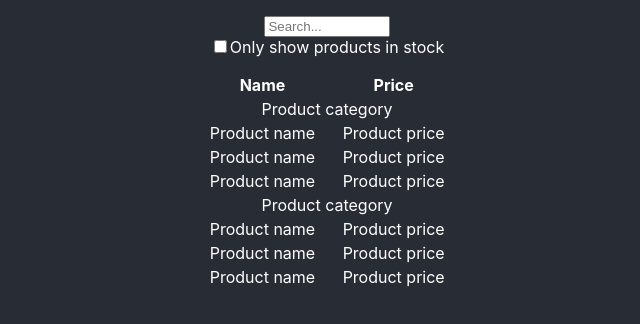
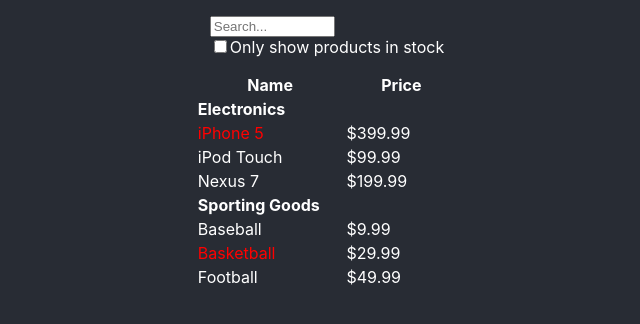
Before and after one commit to agnieszka-n/SearchList, a React (Create React App) app in the folder search-list/: page / in a window 1280 px wide. Shown: the top 324 px of the page, without its empty margins (313-953 px from the left). Built offline with nearby package versions, Linux system fonts and the light colour scheme.

Commit message:
Displaying real data.

```diff
--- a/search-list/src/App.css
+++ b/search-list/src/App.css
@@ -1,8 +1,4 @@
-.App {
-  text-align: center;
-}
-
-.App-header {
+.App__header {
   background-color: #282c34;
   min-height: 100vh;
   display: flex;
--- a/search-list/src/App.tsx
+++ b/search-list/src/App.tsx
@@ -4,8 +4,8 @@ import FilterableProductTable from './FilterableProductTable';
 
 function App() {
   return (
-    <div className="App">
-      <header className="App-header">
+    <div>
+      <header className="App__header">
         <FilterableProductTable />
       </header>
     </div>
--- a/search-list/src/FilterableProductTable.tsx
+++ b/search-list/src/FilterableProductTable.tsx
@@ -1,16 +1,10 @@
 import React from "react";
 import SearchBar from './SearchBar';
 import ProductTable from "./ProductTable";
-
-export interface Item {
-  category: string,
-  price: string,
-  stocked: boolean,
-  name: string
-};
+import Product from './Product';
 
 export default class FilterableProductTable extends React.Component<{}> {
-  private readonly allProducts: Item[];
+  private readonly allProducts: Product[];
 
   constructor(props: {}) {
     super(props);
@@ -28,7 +22,7 @@ export default class FilterableProductTable extends React.Component<{}> {
     return (
       <div>
         <SearchBar />
-        <ProductTable />
+        <ProductTable products={this.allProducts} />
       </div>
     );
   }
--- /dev/null
+++ b/search-list/src/Product.ts
@@ -0,0 +1,6 @@
+export default interface Product {
+  category: string,
+  price: string,
+  stocked: boolean,
+  name: string
+};
--- /dev/null
+++ b/search-list/src/ProductCategoryRow.css
@@ -0,0 +1,3 @@
+.ProductCategoryRow {
+  font-weight: bold;
+}
--- a/search-list/src/ProductCategoryRow.tsx
+++ b/search-list/src/ProductCategoryRow.tsx
@@ -1,12 +1,17 @@
 import React from "react";
+import './ProductCategoryRow.css';
 
-export default class ProductCategoryRow extends React.Component {
+interface Props {
+  category: string;
+}
+
+export default class ProductCategoryRow extends React.Component<Props> {
   render(): JSX.Element {
     return (
-      <tr>
+      <tr className="ProductCategoryRow">
         <td colSpan={2}>
-          Product category
-      </td>
+          {this.props.category}
+        </td>
       </tr>
     )
   }
--- /dev/null
+++ b/search-list/src/ProductRow.css
@@ -0,0 +1,3 @@
+.ProductRow--unavailable {
+  color: red;
+}
--- a/search-list/src/ProductRow.tsx
+++ b/search-list/src/ProductRow.tsx
@@ -1,11 +1,19 @@
 import React from "react";
+import Product from "./Product";
+import './ProductRow.css';
 
-export default class ProductRow extends React.Component {
+interface Props {
+  product: Product
+}
+
+export default class ProductRow extends React.Component<Props> {
   render(): JSX.Element {
+    const product = this.props.product;
+
     return (
       <tr>
-        <td>Product name</td>
-        <td>Product price</td>
+        <td className={product.stocked ? '' : 'ProductRow--unavailable'}>{product.name}</td>
+        <td>{product.price}</td>
       </tr>
     )
   }
--- a/search-list/src/ProductTable.tsx
+++ b/search-list/src/ProductTable.tsx
@@ -2,9 +2,47 @@ import React from "react";
 import ProductCategoryRow from "./ProductCategoryRow";
 import ProductRow from "./ProductRow";
 import './ProductTable.css';
+import Product from "./Product";
 
-export default class ProductTable extends React.Component {
+interface Props {
+  products: Product[]
+}
+
+export default class ProductTable extends React.Component<Props> {
+  private isGreaterThan(text1: string, text2: string) {
+    if (text1 < text2) {
+      return -1;
+    }
+
+    if (text1 === text2) {
+      return 0;
+    }
+
+    return 1;
+  }
+
+  private sortProductsByCategoryAndName(products: Product[]) {
+    return products.sort((a, b) => {
+      const isCategoryEqual = this.isGreaterThan(a.category, b.category);
+
+      return isCategoryEqual === 0 ? this.isGreaterThan(a.name.toUpperCase(), b.name.toUpperCase()) : isCategoryEqual;
+    });
+  }
+
   render(): JSX.Element {
+    const sortedProducts = this.sortProductsByCategoryAndName(this.props.products);
+    const tableRows: JSX.Element[] = [];
+
+    let currentCategory: string | null = null;
+
+    sortedProducts.forEach(item => {
+      if (item.category !== currentCategory) {
+        currentCategory = item.category;
+        tableRows.push(<ProductCategoryRow category={currentCategory} />);
+      }
+      tableRows.push(<ProductRow product={item} />);
+    });
+
     return (
       <table className="ProductTable">
         <thead>
@@ -14,14 +52,7 @@ export default class ProductTable extends React.Component {
           </tr>
         </thead>
         <tbody>
-          <ProductCategoryRow />
-          <ProductRow />
-          <ProductRow />
-          <ProductRow />
-          <ProductCategoryRow />
-          <ProductRow />
-          <ProductRow />
-          <ProductRow />
+          {tableRows}
         </tbody>
       </table>
     )
--- a/search-list/src/SearchBar.css
+++ b/search-list/src/SearchBar.css
@@ -2,6 +2,6 @@
   padding: 15px;
 }
 
-.SearchBar-text {
+.SearchBar__text {
   width: 50%;
 }
--- a/search-list/src/SearchBar.tsx
+++ b/search-list/src/SearchBar.tsx
@@ -6,7 +6,7 @@ export default class SearchBar extends React.Component {
     return (
       <div className="SearchBar">
         <div>
-          <input className="SearchBar-text" placeholder="Search..." type="text" />
+          <input className="SearchBar__text" placeholder="Search..." type="text" />
         </div>
         <input type="checkbox" id="stockOnly" />
         <label htmlFor="stockOnly">Only show products in stock</label>
```
